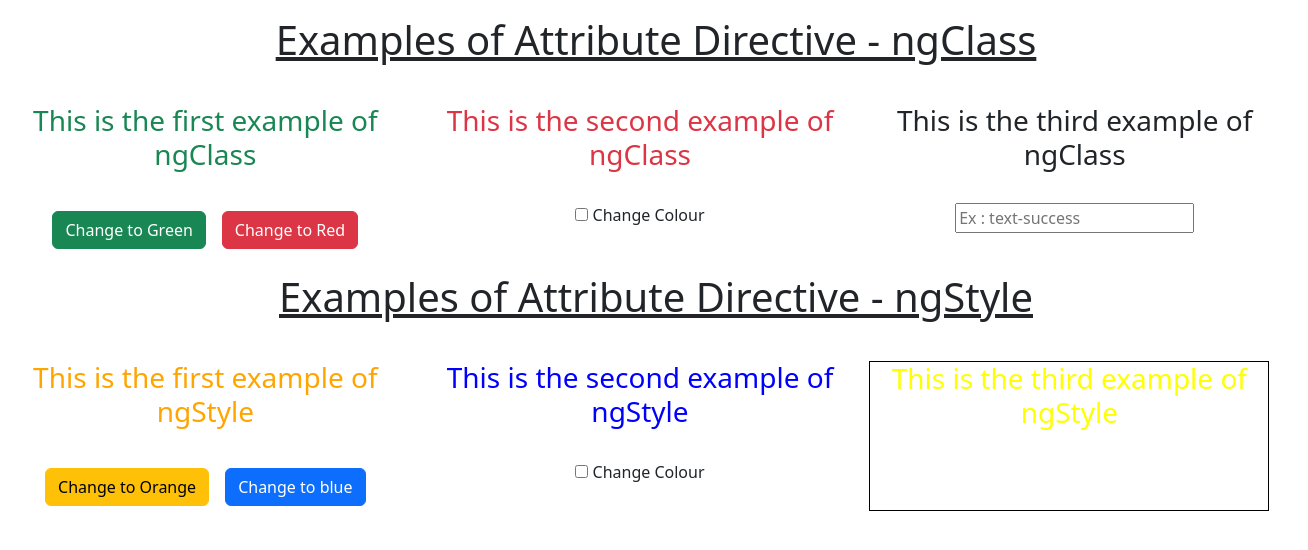
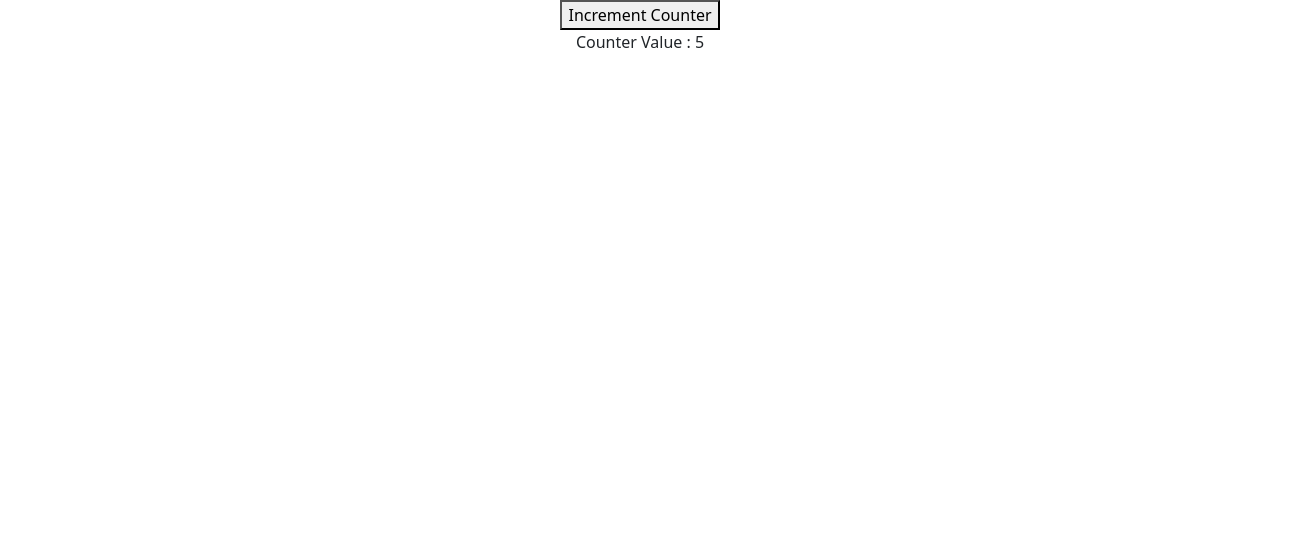
Before and after one commit to praveenwebapp/angularE2E, an Angular app in the folder angularendtoend/: page / in a window 1280 px wide. Shown: the top 550 px of the page, 1308 px wide, since content can reach past the window. Built offline with nearby package versions, Linux system fonts and the light colour scheme.

Commit message:
changes related to signal

```diff
--- a/angularendtoend/src/app/app.html
+++ b/angularendtoend/src/app/app.html
@@ -6,5 +6,6 @@
  <app-databnnding></app-databnnding> -->
  <!-- <app-structuraldiretive-ngfor-for></app-structuraldiretive-ngfor-for> -->
   <!-- <app-structuraldirective-ngswitchvsswitch></app-structuraldirective-ngswitchvsswitch> -->
-   <app-attribute-directives></app-attribute-directives>
+   <!-- <app-attribute-directives></app-attribute-directives> -->
+    <app-signals></app-signals>
 <router-outlet></router-outlet>
--- /dev/null
+++ b/angularendtoend/src/app/signals/signals.html
@@ -0,0 +1,5 @@
+<div align="center">
+    <button (click)="onIncrement()">Increment Counter</button>
+    <!-- <p>Counter Value : {{normalCounter}}</p> -->
+    <p>Counter Value : {{counter()}}</p>
+</div>
--- /dev/null
+++ b/angularendtoend/src/app/signals/signals.ts
@@ -0,0 +1,32 @@
+import { ChangeDetectionStrategy, Component, effect, signal } from '@angular/core';
+
+@Component({
+  selector: 'app-signals',
+  imports: [],
+  templateUrl: './signals.html',
+  styleUrl: './signals.scss',
+  changeDetection : ChangeDetectionStrategy.OnPush
+
+})
+export class Signals {
+
+
+  normalCounter = 0;
+  counter = signal(0);
+  // counter : WritableSignal<number> = signal(0);
+
+  constructor(){
+    this.counter.set(5);
+    // setTimeout(()=>{
+    //   // this.normalCounter = 50;
+    //   this.counter.set(30);
+    //   console.log("counter Value => " + this.counter());
+    // },5000)
+
+    effect(()=>console.log("The value of counter is : " + this.counter()))
+  }
+  onIncrement(){
+    this.counter.update(initialValue => initialValue + 1);
+  }
+
+}
```
Also changed, not shown: angularendtoend/src/app/app.ts (+16 -3 lines), angularendtoend/src/app/signals/signals.scss (added), 1 other file (tests, documents, lock files or other folders).
